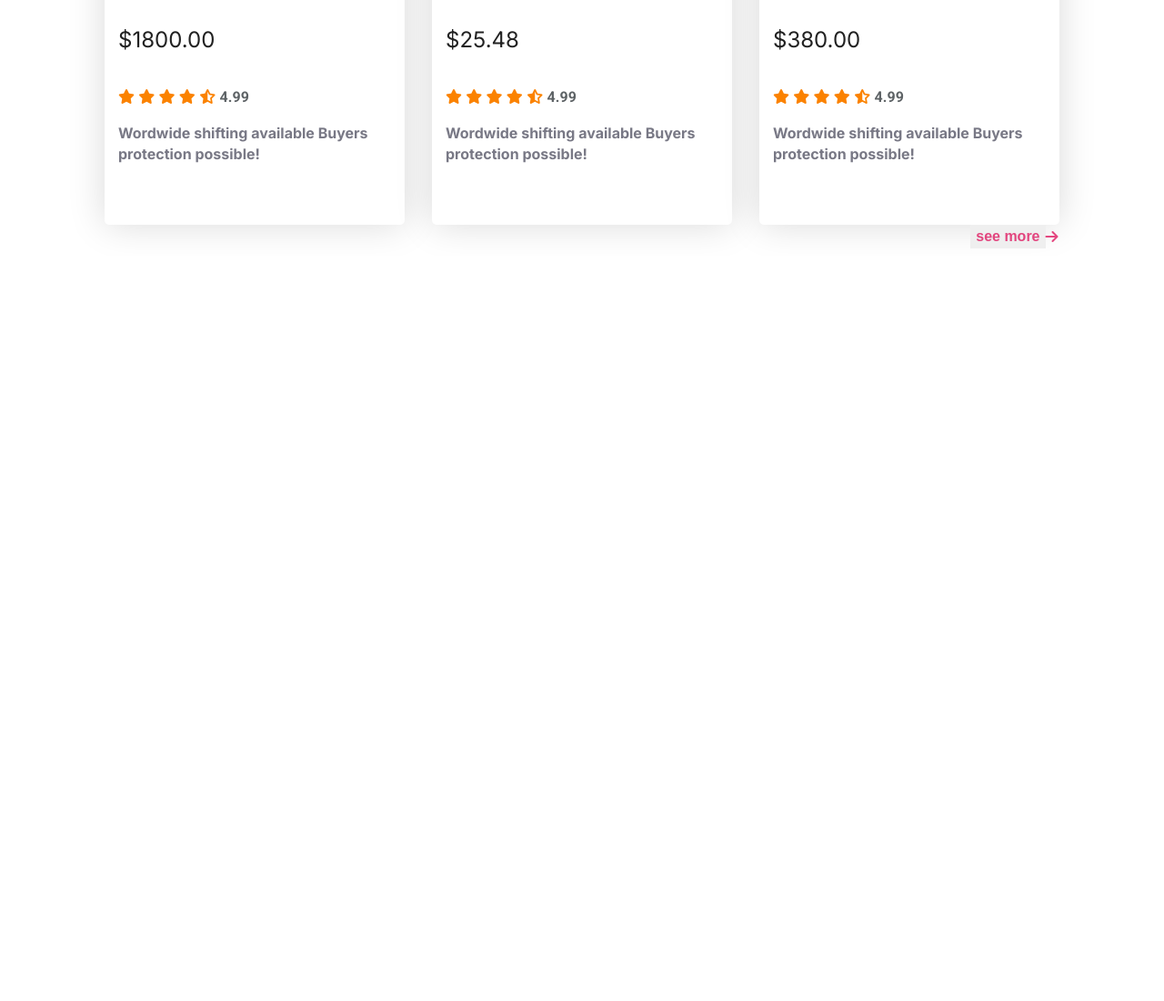
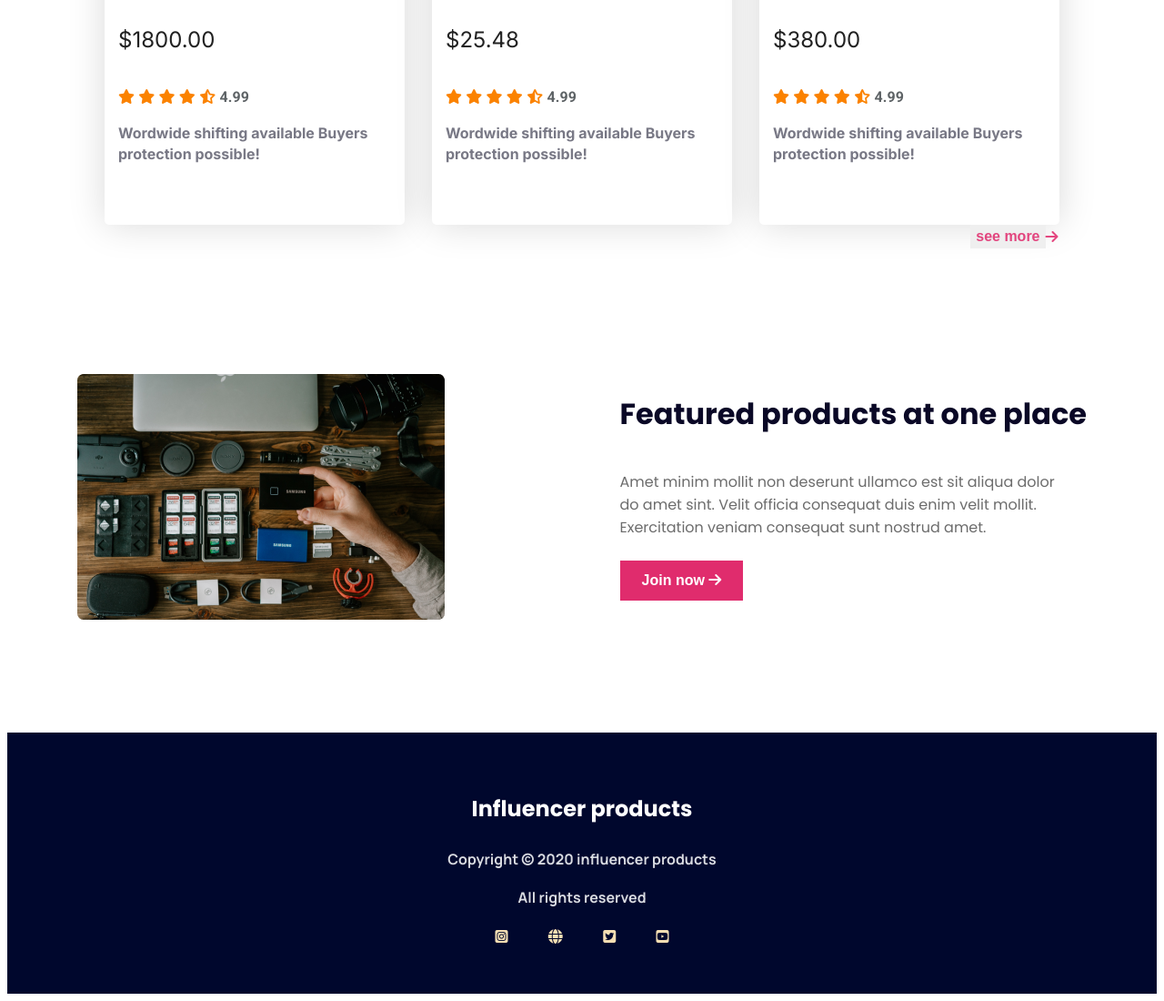
Before and after one commit to AKnaaz/Influencer-gear, a plain HTML site: page index.html in a window 1280 px wide. Shown: the part 2697-3797 px from the top of the page at 91% size. Before the commit the page ends 2978 px from the top, so only its background shows below. Drawn offline with Linux system fonts and the light colour scheme; a web font is replaced by a local one.

Commit message:
second commit

```diff
--- a/index.html
+++ b/index.html
@@ -15,6 +15,10 @@
     <link rel="preconnect" href="https://fonts.googleapis.com">
     <link rel="preconnect" href="https://fonts.gstatic.com" crossorigin>
     <link href="https://fonts.googleapis.com/css2?family=Inter:ital,opsz,wght@0,14..32,100..900;1,14..32,100..900&family=Roboto:ital,wght@0,100..900;1,100..900&family=Work+Sans:ital,wght@0,100..900;1,100..900&display=swap" rel="stylesheet">
+    <!-- manrope -->
+    <link rel="preconnect" href="https://fonts.googleapis.com">
+    <link rel="preconnect" href="https://fonts.gstatic.com" crossorigin>
+    <link href="https://fonts.googleapis.com/css2?family=Inter:ital,opsz,wght@0,14..32,100..900;1,14..32,100..900&family=Manrope:wght@200..800&family=Roboto:ital,wght@0,100..900;1,100..900&family=Work+Sans:ital,wght@0,100..900;1,100..900&display=swap" rel="stylesheet">
     <link rel="stylesheet" href="style.css">
     <link rel="shortcut icon" href="./images/influ.png" type="image/x-icon">
     <title>INFLUENCER GEAR</title>
@@ -49,6 +53,7 @@
     </header>
 
     <!-- main section -->
+    <main>
      <section class="companies">
         <div class="companies-container">
             <img src="./logos/Alibaba.svg" alt="">
@@ -208,6 +213,35 @@
         </div>
       </section>
 
+      <!-- featured section -->
+       <section class="featured">
+        <div class="featured-box">
+            <div class="featured-img">
+                <img src="./images/gear.png" alt="">
+            </div>
+            <div class="featured-container">
+                <h3 class="featured-title dark-5">Featured products at one place</h3>
+                <p class="featured-content dark-6">Amet minim mollit non deserunt ullamco est sit aliqua dolor <br> do amet sint. Velit officia consequat duis enim velit mollit. <br>Exercitation veniam consequat sunt nostrud amet.</p>
+                <button class="btn-primary">Join now <i class="fa-solid fa-arrow-right"></i></button>
+            </div>
+        </div>
+       </section>
+    </main>
+
+    <!-- footer section -->
+    <footer>
+            <h3 class="footer-title">Influencer products</h3>
+            <p class="footer-content">Copyright © 2020  influencer products</p>
+            <p class="footer-content">All rights reserved</p>
+
+            <div class="footer-icons">
+                <i class="fa-brands fa-square-instagram"></i>
+                <i class="fa-solid fa-globe"></i>
+                <i class="fa-brands fa-square-twitter"></i>
+                <i class="fa-brands fa-square-youtube"></i>
+            </div>
+    </footer>
+
     <!-- font awesome link -->
     <script src="https://kit.fontawesome.com/cffcbee330.js" crossorigin="anonymous"></script>
 </body>
--- a/style.css
+++ b/style.css
@@ -201,20 +201,74 @@ letter-spacing: 1.8%;
     line-height: 24px;
 }
 
+/* featured style */
+.featured{
+    max-width: 1110px;
+    margin: 0 auto;
+    margin-top: 120px;
+}
+.featured-box{
+    display: flex;
+    justify-content: space-between;
+    align-items: center;
+}
+.featured-title{
+    font-size: 2rem;
+    font-weight: 700;
+    line-height: 60px;
+}
+.featured-container{
+    margin-bottom: 45px;
+}
+.featured-container .btn-primary{
+    border-radius: 0px;
+}
 
+/* footer style */
+footer{
+    background-color: #00072D;
+    padding: 50px;
+    margin-top: 100px;
+    display: grid;
+    grid-template-columns: repeat(1, 1fr);
+    justify-content: center;
+    text-align: center;
+}
+.footer-title{
+    color: rgb(255, 255, 255);
+    font-size: 1.5rem;
+    font-weight: 700;
+    line-height: 20px;
+}
+.footer-content{
+    color: rgb(217, 219, 225);
+    font-family: Manrope;
+    font-size: 1rem;
+    font-weight: 700;
+    line-height: 10px;
+}
+.footer-icons{
+    margin-top: 10px;
+}
+.footer-icons i{
+    color: wheat;
+    padding-left: 20px;
+    padding-right: 20px;
+}
 
 /* responsive media query */
 /* small device */
 @media screen and (max-width: 576px) {
     nav,
-    ul{
+    ul,
+    footer{
         flex-direction: column;
     }
     nav ul a{
         margin-bottom: 8px;
         padding-right: 25px;
     }
-    .banner{
+    .banner, .featured-box{
         flex-direction: column-reverse;
         text-align: center;
     }
```
